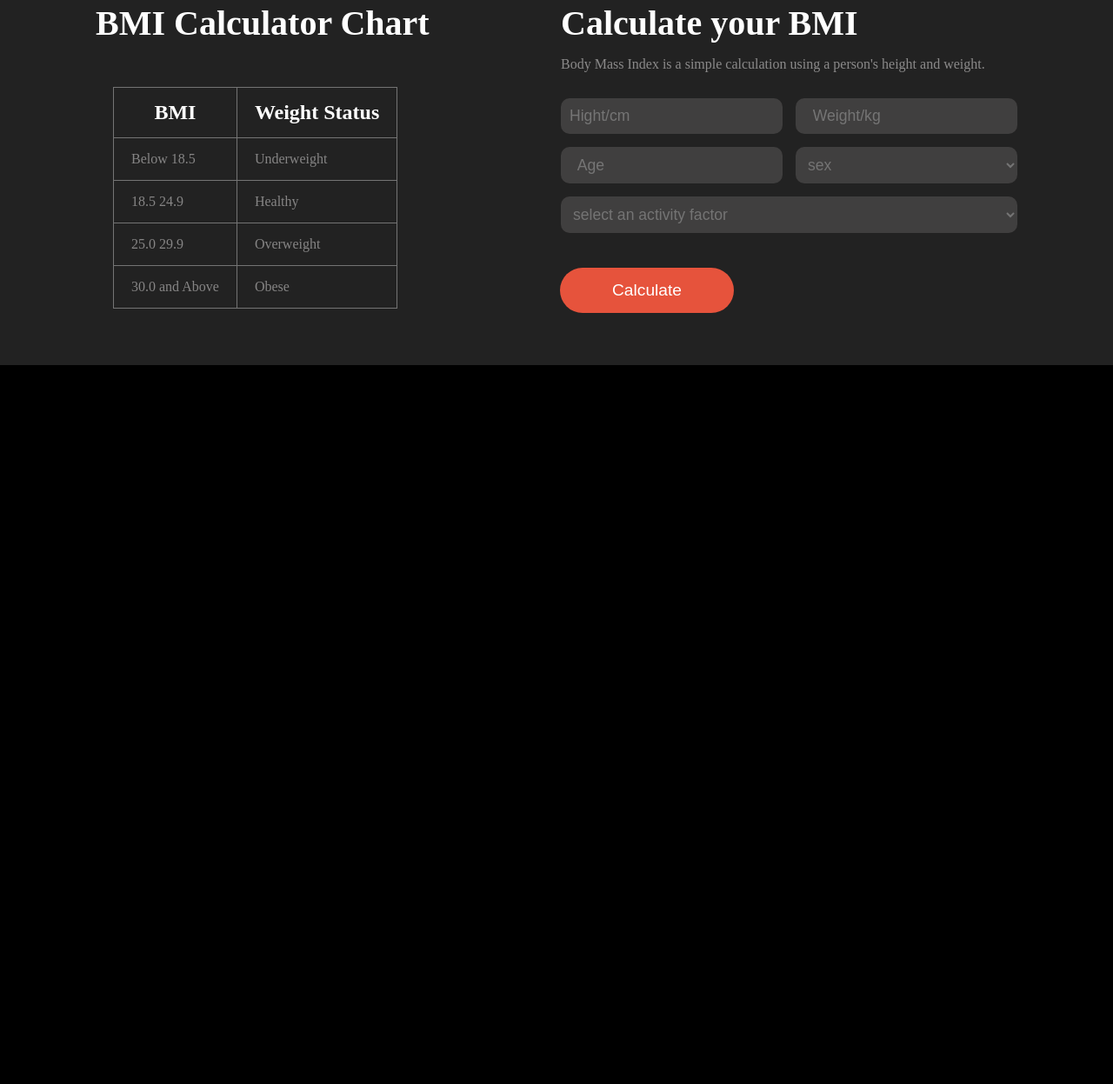
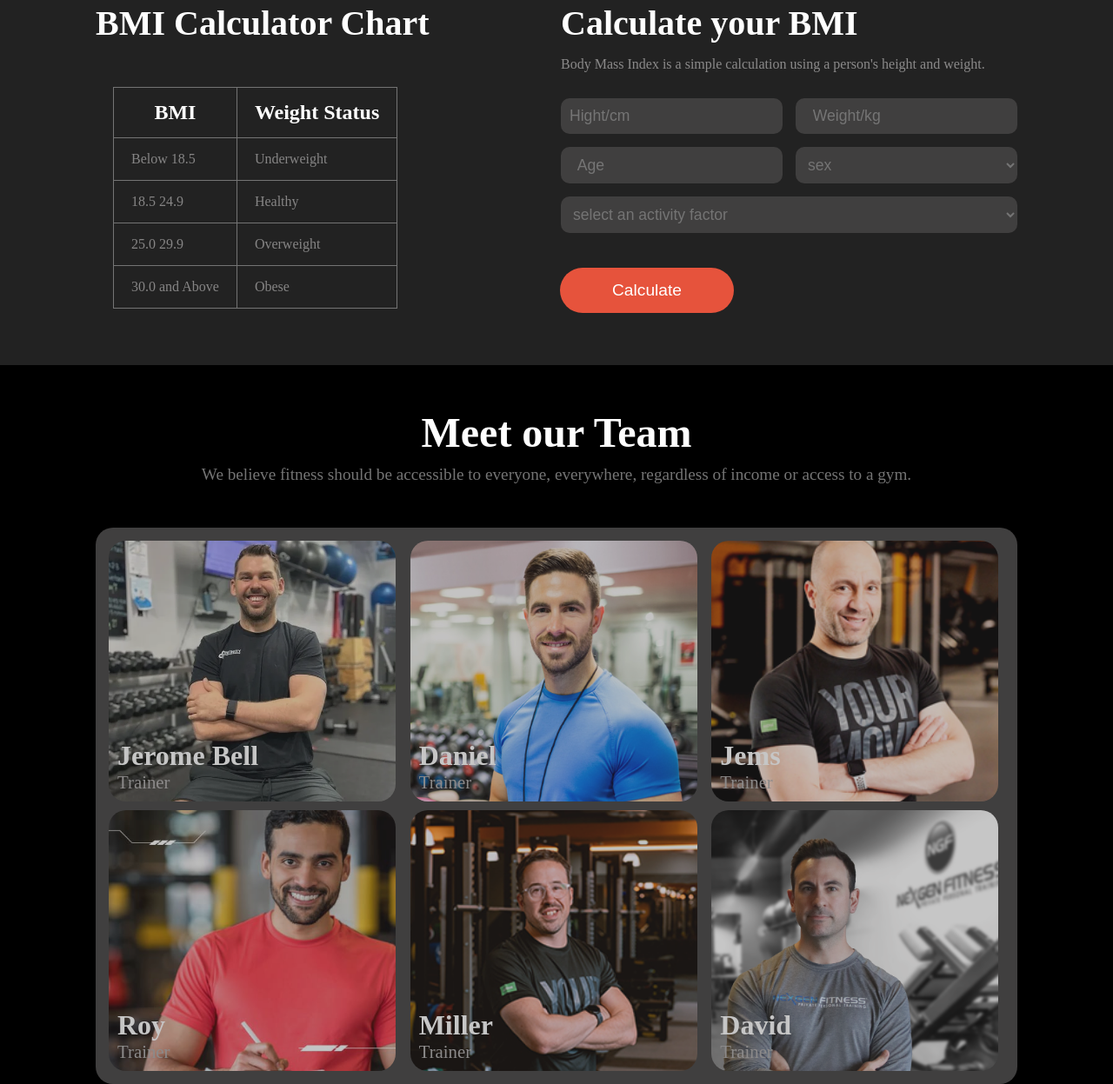
Before and after one commit to Imranahmed935/Assignment-02-B10, a plain HTML site: page index.html in a window 1280 px wide. Shown: the part 2015-3262 px from the top of the page at 87% size. Before the commit the page ends 2435 px from the top, so only its background shows below. Drawn offline with Linux system fonts and the light colour scheme; files whose address does not match are found by name.

Commit message:
team section done

```diff
--- a/index.html
+++ b/index.html
@@ -173,5 +173,52 @@
         </div>
       </div>
     </section>
+    <section class="team-section">
+      <div class="team-title">
+        <h1>Meet our Team</h1>
+        <p>
+          We believe fitness should be accessible to everyone, everywhere,
+          regardless of income or access to a gym.
+        </p>
+      </div>
+      <div class="team-gallery">
+        <div class="img-file-1">
+          <div class="name">
+            <h4>Jerome Bell</h4>
+            <p>Trainer</p>
+          </div>
+        </div>
+        <div class="img-file-2">
+          <div class="name-2">
+            <h4>Daniel</h4>
+            <p>Trainer</p>
+          </div>
+        </div>
+        <div class="img-file-3">
+          <div class="name-3">
+            <h4>Jems</h4>
+            <p>Trainer</p>
+          </div>
+        </div>
+        <div class="img-file-4">
+          <div class="name-4">
+            <h4>Roy</h4>
+            <p>Trainer</p>
+          </div>
+        </div>
+        <div class="img-file-5">
+          <div class="name-5">
+            <h4>Miller</h4>
+            <p>Trainer</p>
+          </div>
+        </div>
+        <div class="img-file-6">
+          <div class="name-6">
+            <h4>David</h4>
+            <p>Trainer</p>
+          </div>
+        </div>
+      </div>
+    </section>
   </body>
 </html>
--- a/styles/style.css
+++ b/styles/style.css
@@ -304,7 +304,189 @@ select {
   margin-top: 40px;
   margin-left: -1px;
 }
-
+.team-section {
+  max-width: 1060px;
+  margin: 0 auto;
+  margin-top: 50px;
+}
+.team-title {
+  text-align: center;
+}
+.team-title h1 {
+  font-size: 3rem;
+  color: #ffffff;
+}
+.team-title p {
+  font-size: 1.2rem;
+  margin-top: 10px;
+  color: #747474;
+}
+.team-gallery {
+  margin-top: 50px;
+  display: grid;
+  grid-template-columns: repeat(3, 1fr);
+  row-gap: 10px;
+  column-gap: 10px;
+  background: #403f3f;
+  padding: 15px;
+  border-radius: 20px;
+}
+.img-file-1 {
+  background-image: url("../images/trainer1.png");
+  background-repeat: no-repeat;
+  background-position: center;
+  background-size: cover;
+  border-radius: 20px;
+  width: 330px;
+  height: 300px;
+  opacity: 0.7;
+  position: relative;
+}
+.name {
+  position: absolute;
+  bottom: 10px;
+  left: 10px;
+}
+.name,
+h4 {
+  font-size: 2rem;
+  color: #ffffff;
+}
+.name,
+p {
+  font-size: 1.3rem;
+  color: #adabab;
+}
+.img-file-2 {
+  background-image: url("../images/trainer2.png");
+  background-repeat: no-repeat;
+  background-position: center;
+  background-size: cover;
+  border-radius: 20px;
+  width: 330px;
+  height: 300px;
+  opacity: 0.7;
+  position: relative;
+}
+.name-2 {
+  position: absolute;
+  bottom: 10px;
+  left: 10px;
+}
+.name-2,
+h4 {
+  font-size: 2rem;
+  color: white;
+}
+.name-2,
+p {
+  font-size: 1.3rem;
+  color: #adabab;
+}
+.img-file-3 {
+  background-image: url("../images/trainer3.png");
+  background-repeat: no-repeat;
+  background-position: center;
+  background-size: cover;
+  border-radius: 20px;
+  width: 330px;
+  height: 300px;
+  opacity: 0.7;
+  position: relative;
+}
+.name-3 {
+  position: absolute;
+  bottom: 10px;
+  left: 10px;
+}
+.name-3,
+h4 {
+  font-size: 2rem;
+  color: white;
+}
+.name-3,
+p {
+  font-size: 1.3rem;
+  color: #adabab;
+}
+.img-file-4 {
+  background-image: url("../images/trainer4.png");
+  background-repeat: no-repeat;
+  background-position: center;
+  background-size: cover;
+  border-radius: 20px;
+  width: 330px;
+  height: 300px;
+  opacity: 0.7;
+  position: relative;
+}
+.name-4 {
+  position: absolute;
+  bottom: 10px;
+  left: 10px;
+}
+.name-4,
+h4 {
+  font-size: 2rem;
+  color: white;
+}
+.name-4,
+p {
+  font-size: 1.3rem;
+  color: #adabab;
+}
+.img-file-5 {
+  background-image: url("../images/trainer5.png");
+  background-repeat: no-repeat;
+  background-position: center;
+  background-size: cover;
+  border-radius: 20px;
+  width: 330px;
+  height: 300px;
+  opacity: 0.7;
+  position: relative;
+}
+.name-5 {
+  position: absolute;
+  bottom: 10px;
+  left: 10px;
+}
+.name-5,
+h4 {
+  font-size: 2rem;
+  color: white;
+}
+.name-4,
+p {
+  font-size: 1.3rem;
+  color: #adabab;
+}
+.img-file-6 {
+  background-image: url("../images/trainer6.png");
+  background-repeat: no-repeat;
+  background-position: center;
+  background-size: cover;
+  border-radius: 20px;
+  width: 330px;
+  height: 300px;
+  opacity: 0.7;
+  position: relative;
+}
+.name-6 {
+  position: absolute;
+  bottom: 10px;
+  left: 10px;
+}
+.name-6,
+h4 {
+  font-size: 2rem;
+  color: white;
+}
+.name-6,
+p {
+  font-size: 1.3rem;
+  color: #adabab;
+}
 @media screen and (max-width: 576px) {
   #menu-section {
     display: none;
@@ -376,6 +558,9 @@ select {
   .habit-title h1 {
     font-size: 2rem;
   }
+  .habit-title p {
+    font-size: 1rem;
+  }
   .habit-images {
     flex-direction: column;
   }
@@ -420,6 +605,20 @@ select {
   select {
     width: 100%;
   }
+  .team-gallery {
+    grid-template-columns: repeat(1, 1fr);
+  }
+  .team-title p {
+    font-size: 1rem;
+  }
+  .img-file-1,
+  .img-file-2,
+  .img-file-3,
+  .img-file-4,
+  .img-file-5,
+  .img-file-6 {
+    width: 100%;
+  }
 }
 @media screen and (min-width: 577px) and (max-width: 992px) {
   #menu-section li {
```
